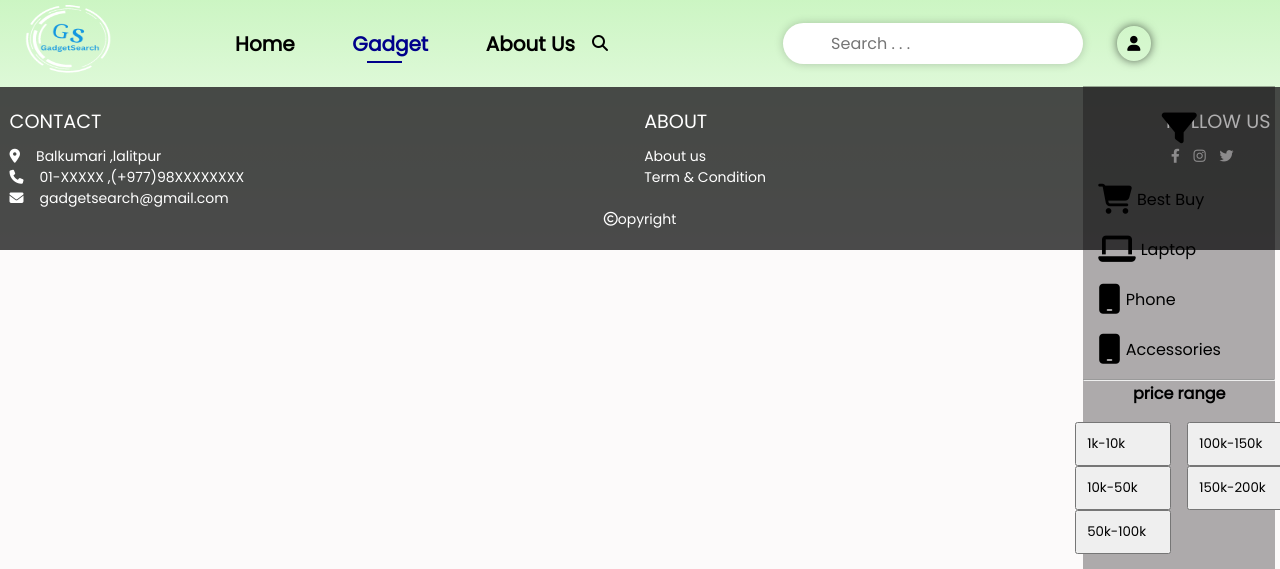
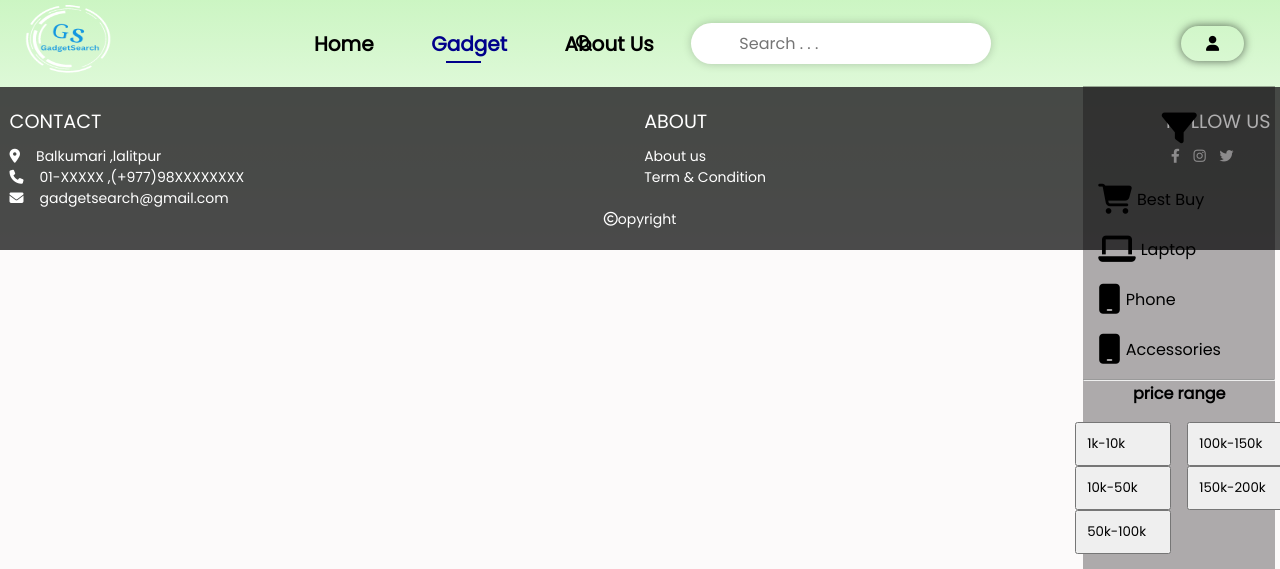
Before and after one commit to Rajpote/GadgetSearch, a PHP site: page /type.php in a window 1280 px wide. Shown: the top 569 px of the page. Run offline with PHP 8.4, Linux system fonts and the light colour scheme; the visitor is signed in with stand-in values (Sample User, id 1); data that the repository does not hold is empty.

Commit message:
last update

```diff
--- a/category.php
+++ b/category.php
@@ -73,15 +73,13 @@ do {
             <li><a href="user.php">Home</a></li>
             <li><a class="active" href="gadget.php">Gadget</a></li>
             <li><a href="about.php">About Us</a></li>
-        </ul>
 
-        <ul class="navbar">
             <form action="search.php" method="post">
                 <input type="text" name="search" class="search-bar" placeholder="Search . . . " id="search" /><i
                     id="search-icon" class="fa-solid fa-magnifying-glass"></i>
             </form>
-            <button id="modal-btn" class="login-btn"><i class="fa-solid fa-user"></i></button>
         </ul>
+        <button id="modal-btn" class="login-btn"><i class="fa-solid fa-user"></i></button>
 
         <div id="my-modal" class="modal">
             <form action="" method="POST" class="login-form">
--- a/price_range.php
+++ b/price_range.php
@@ -128,15 +128,13 @@ do {
             <li><a href="user.php">Home</a></li>
             <li><a class="active" href="gadget.php">Gadget</a></li>
             <li><a href="about.php">About Us</a></li>
-        </ul>
 
-        <ul class="navbar">
             <form action="search.php" method="post">
                 <input type="text" name="search" class="search-bar" placeholder="Search . . . " id="search" /><i
                     id="search-icon" class="fa-solid fa-magnifying-glass"></i>
             </form>
-            <button id="modal-btn" class="login-btn"><i class="fa-solid fa-user"></i></button>
         </ul>
+        <button id="modal-btn" class="login-btn"><i class="fa-solid fa-user"></i></button>
 
         <div id="my-modal" class="modal">
             <form action="" method="POST" class="login-form">
--- a/style1.css
+++ b/style1.css
@@ -138,7 +138,7 @@ i.fa-magnifying-glass {
    color: var(--color);
    position: absolute;
    top: 2.2rem;
-   right: 42rem;
+   right: 43rem;
 }
 .result {
    display: grid;
--- a/type.php
+++ b/type.php
@@ -94,15 +94,13 @@ do {
             <li><a href="user.php">Home</a></li>
             <li><a class="active" href="gadget.php">Gadget</a></li>
             <li><a href="about.php">About Us</a></li>
-        </ul>
 
-        <ul class="navbar">
             <form action="search.php" method="post">
                 <input type="text" name="search" class="search-bar" placeholder="Search . . . " id="search" /><i
                     id="search-icon" class="fa-solid fa-magnifying-glass"></i>
             </form>
-            <button id="modal-btn" class="login-btn"><i class="fa-solid fa-user"></i></button>
         </ul>
+        <button id="modal-btn" class="login-btn"><i class="fa-solid fa-user"></i></button>
 
         <div id="my-modal" class="modal">
             <form action="" method="POST" class="login-form">
```
